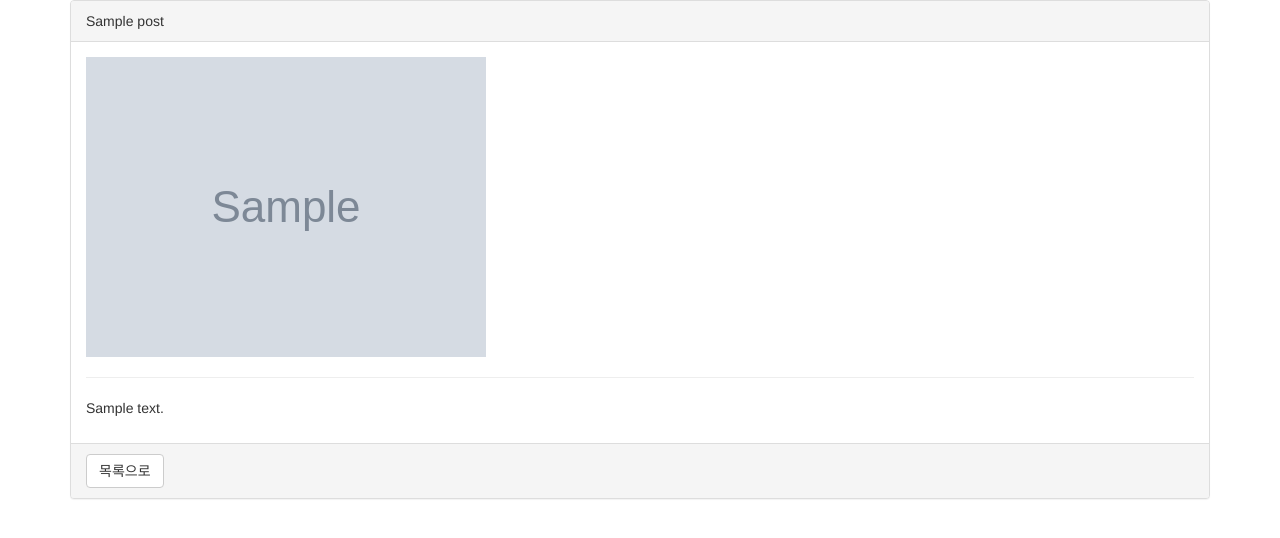
After one commit to wayhome25/django_travel_blog_2, a Django app: page /blog/1/ in a window 1280 px wide. The commit adds this page. Shown: the top 538 px of the page. Run offline with Django 3.2, Linux system fonts and the light colour scheme; tables that the repository leaves empty hold one stand-in row (values such as "Sample post"); grey boxes marked "Sample" are stand-in pictures; some libraries are stand-ins or nearby versions.

Commit message:
blog.views.post_detail 뷰 구현

```diff
--- a/blog/templates/blog/layout.html
+++ b/blog/templates/blog/layout.html
@@ -6,6 +6,7 @@
     <link rel="stylesheet" href="https://maxcdn.bootstrapcdn.com/bootswatch/3.3.7/cosmo/bootstrap.min.css">
     <script src="//code.jquery.com/jquery-2.2.4.min.js"></script>
     <script src="//maxcdn.bootstrapcdn.com/bootstrap/3.3.7/js/bootstrap.min.js"></script>
+    {% block extra_head %}{% endblock %}
   </head>
   <body>
     {% block content %}
--- /dev/null
+++ b/blog/templates/blog/post_detail.html
@@ -0,0 +1,37 @@
+{% extends "blog/layout.html" %}
+
+{% block title %}
+  {{ post.title }}
+{% endblock %}
+
+{% block extra_head %}
+<style media="screen">
+  .post_photo {
+    max-width: 100%;
+  }
+</style>
+{% endblock %}
+
+{% block content %}
+<div class="container">
+  <div class="row">
+    <div class="col-sm-12">
+      <div class="panel panel-default">
+        <div class="panel-heading">
+          {{ post.title }}
+        </div>
+        <div class="panel-body">
+            {% if post.photo %}
+              <img src="{{ post.photo.url }}" class="post_photo">
+            {% endif %}
+            <hr>
+            {{ post.content | linebreaks }}
+        </div>
+        <div class="panel-footer">
+          <a href="{% url "blog:index" %}" class="btn btn-default">목록으로</a>
+        </div>
+      </div>
+    </div>
+  </div>
+</div>
+{% endblock %}
--- a/blog/templates/blog/post_list.html
+++ b/blog/templates/blog/post_list.html
@@ -6,7 +6,9 @@
 <ul>
   {% for post in post_list  %}
   <li>
+    <a href="{% url "blog:post_detail" post.pk %}">
     {{ post.title }}
+    </a>
   </li>
   {% endfor %}
 </ul>
--- a/blog/urls.py
+++ b/blog/urls.py
@@ -4,4 +4,5 @@ from . import views
 
 urlpatterns = [
     url(r'^$', views.index, name='index'),
+    url(r'^(?P<pk>\d+)/$', views.post_detail, name='post_detail'),
 ]
--- a/blog/views.py
+++ b/blog/views.py
@@ -1,4 +1,4 @@
-from django.shortcuts import render
+from django.shortcuts import get_object_or_404, render
 from .models import Post
 
 def index(request):
@@ -6,3 +6,9 @@ def index(request):
     return render(request, 'blog/post_list.html', {
         'post_list': post_list,
     })
+
+def post_detail(request, pk):
+    post = get_object_or_404(Post, pk=pk)
+    return render(request, 'blog/post_detail.html', {
+        'post': post,
+    })
```
